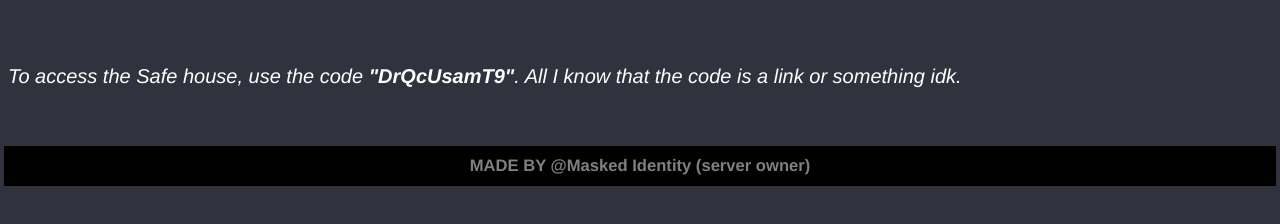
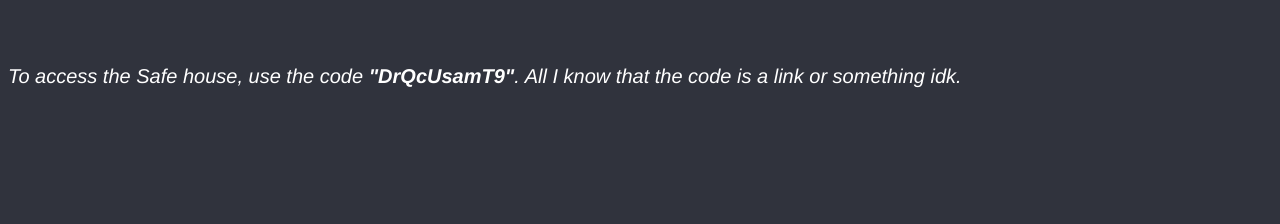
Before and after one commit to dpMusicman/ReactorFailure.github.io, a plain HTML site: page event.html in a window 1280 px wide. Shown: the part 246-470 px from the top of the page. Drawn offline with Linux system fonts and the light colour scheme.

Commit message:
Not a sus commit

```diff
--- a/event.html
+++ b/event.html
@@ -24,7 +24,5 @@
         </div>
         <br>
         <p><em>To access the Safe house, use the code <strong>"DrQcUsamT9"</strong>. All I know that the code is a link or something idk.</em></p>
-        <br>
-        <h5 class="made-by">MADE BY @Masked Identity (server owner)</h5>
     </body>
 </html>
```
